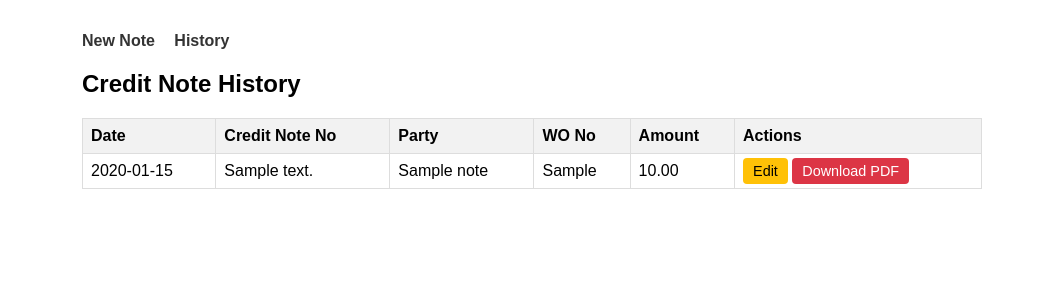
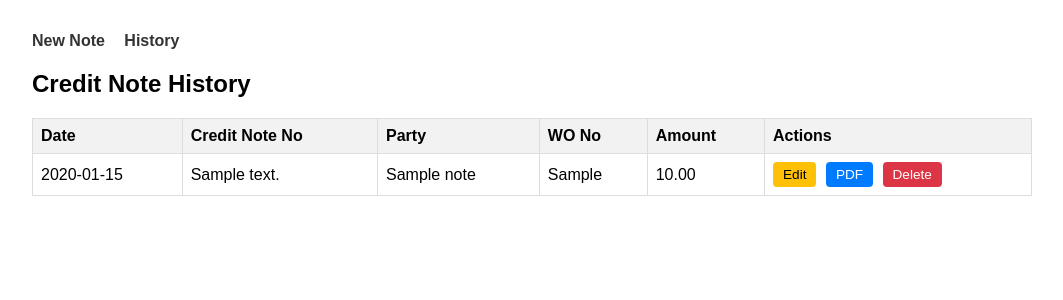
Before and after one commit to darshanchouthai/CreditNote, a Flask app: page /history in a window 1280 px wide. Shown: the top 300 px of the page, without its empty margins (108-1171 px from the left). Run offline with Flask 3, Linux system fonts and the light colour scheme; tables that the repository leaves empty hold one stand-in row (values such as "Sample post").

Commit message:
Changes made according to requirements

```diff
--- a/app.py
+++ b/app.py
@@ -383,5 +383,19 @@ def download_pdf(id):
 def get_party(party_name):
     return jsonify(PARTY_DATA.get(party_name, {}))
 
+@app.route('/delete/<int:id>')
+def delete_note(id):
+    conn = get_db_connection()
+    cursor = conn.cursor()
+    try:
+        cursor.execute("DELETE FROM notes WHERE id=%s", (id,))
+        conn.commit()
+    except mysql.connector.Error as err:
+        print(f"Error deleting note: {err}")
+    finally:
+        cursor.close()
+        conn.close()
+    return redirect(url_for('history'))
+
 if __name__ == '__main__':
     app.run(debug=True)
--- a/templates/history.html
+++ b/templates/history.html
@@ -4,13 +4,19 @@
     <meta charset="UTF-8">
     <title>History</title>
     <style>
-        body { font-family: sans-serif; max-width: 900px; margin: 2rem auto; padding: 0 1rem; }
+        body { font-family: sans-serif; max-width: 1000px; margin: 2rem auto; padding: 0 1rem; }
         table { width: 100%; border-collapse: collapse; margin-top: 20px; }
         th, td { border: 1px solid #ddd; padding: 8px; text-align: left; }
         th { background-color: #f2f2f2; }
-        .btn { padding: 5px 10px; text-decoration: none; border-radius: 4px; font-size: 0.9rem;}
+
+        /* Button Styles */
+        .btn { padding: 5px 10px; text-decoration: none; border-radius: 4px; font-size: 0.85rem; margin-right: 5px; display: inline-block;}
         .btn-edit { background: #ffc107; color: black; }
-        .btn-pdf { background: #dc3545; color: white; } /* Red for PDF */
+        .btn-pdf { background: #007bff; color: white; }
+        .btn-delete { background: #dc3545; color: white; }
+        .btn:hover { opacity: 0.8; }
+
+        .nav { margin-bottom: 20px; }
         .nav a { margin-right: 15px; font-weight: bold; text-decoration: none; color: #333;}
     </style>
 </head>
@@ -29,7 +35,7 @@
                 <th>Party</th>
                 <th>WO No</th>
                 <th>Amount</th>
-                <th>Actions</th>
+                <th style="width: 250px;">Actions</th>
             </tr>
         </thead>
         <tbody>
@@ -42,7 +48,8 @@
                 <td>{{ note.amount }}</td>
                 <td>
                     <a href="/edit/{{ note.id }}" class="btn btn-edit">Edit</a>
-                    <a href="/download_pdf/{{ note.id }}" class="btn btn-pdf" target="_blank">Download PDF</a>
+                    <a href="/download_pdf/{{ note.id }}" class="btn btn-pdf" target="_blank">PDF</a>
+                    <a href="/delete/{{ note.id }}" class="btn btn-delete" onclick="return confirm('Are you sure you want to delete this note? This cannot be undone.');">Delete</a>
                 </td>
             </tr>
             {% endfor %}
```
